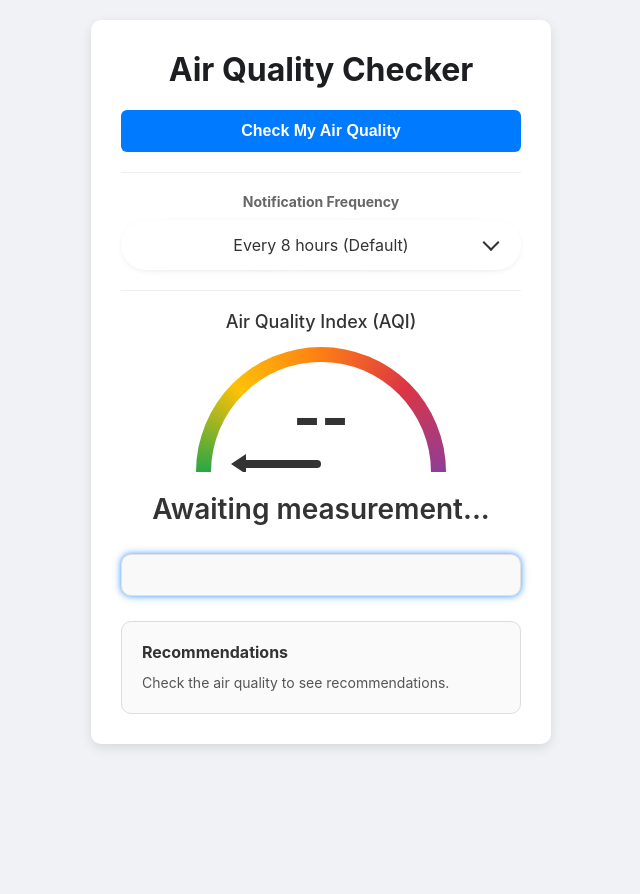
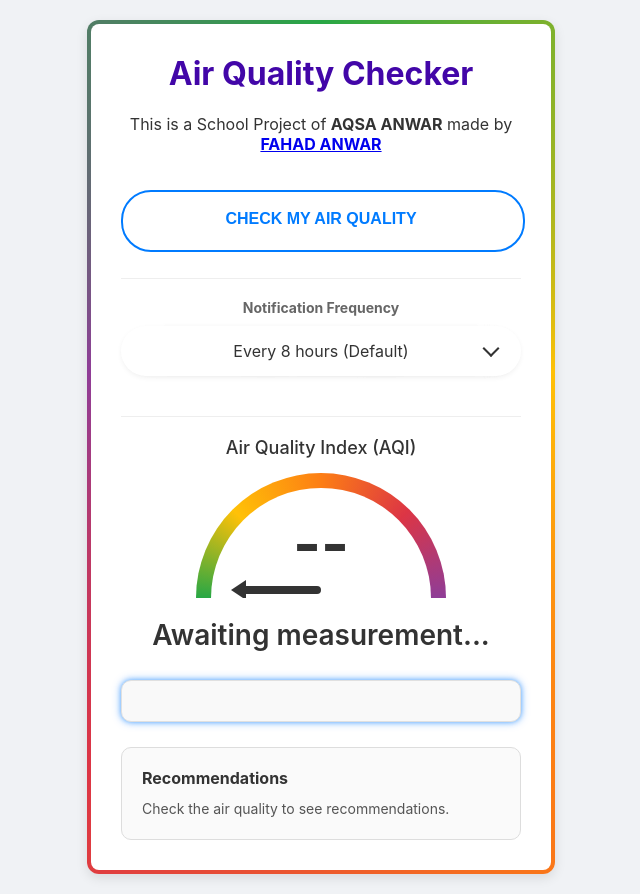
Before and after one commit to Anfahad-10/air_quality_pwa, a website: page public/index.html in a window 1280 px wide. Shown: the whole page, without its empty margins (319-959 px from the left). Before the commit the page ends 840 px from the top, so only its background shows below. Drawn offline with Linux system fonts and the light colour scheme.

Commit message:
Improved the UI

```diff
--- a/public/index.html
+++ b/public/index.html
@@ -12,9 +12,28 @@
 <body>
   <div class="app-container">
 
-    <h1>Air Quality Checker</h1>
+    <div class="title-container">
+      <h1 class="card__title">Air Quality Checker</h1>
+    </div>
+    <p>This is a School Project of <b>AQSA ANWAR</b> made by <b><a href="https://github.com/Anfahad-10"> FAHAD ANWAR</a></b></p>
+    <br>
 
-    <button id="check-btn">Check My Air Quality</button>
+
+    <button class="blob-btn" id="check-btn">
+      Check My Air Quality
+      <span class="blob-btn__inner">
+        <span class="blob-btn__blobs">
+          <span class="blob-btn__blob"></span>
+          <span class="blob-btn__blob"></span>
+          <span class="blob-btn__blob"></span>
+          <span class="blob-btn__blob"></span>
+        </span>
+      </span>
+    </button>
+
+
+
+
 
     <div id="settings-container">
   <h3>Notification Frequency</h3>
@@ -27,6 +46,7 @@
       <div class="dropdown__arrow"></div>
     </label>
 
+    <br>
     <ul class="dropdown__items">
       <li data-value="3600000">Every hour</li>
       <li data-value="10800000">Every 3 hours</li>
@@ -42,6 +62,13 @@
     <feColorMatrix in="blur" type="matrix" values="1 0 0 0 0  0 1 0 0 0  0 0 1 0 0  0 0 0 18 -7" result="goo" />
     <feBlend in="SourceGraphic" in2="goo" />
   </filter>
+
+  <filter id="goo-button">
+    <feGaussianBlur in="SourceGraphic" result="blur" stdDeviation="10"></feGaussianBlur>
+    <feColorMatrix in="blur" mode="matrix" values="1 0 0 0 0 0 1 0 0 0 0 0 1 0 0 0 0 0 21 -7" result="goo"></feColorMatrix>
+    <feBlend in2="goo" in="SourceGraphic" result="mix"></feBlend>
+  </filter>
+
 </svg>
 
     <div id="result-container">
--- a/public/style.css
+++ b/public/style.css
@@ -1,3 +1,21 @@
+@property --bg-angle {
+  inherits: false;
+  initial-value: 0deg;
+  syntax: "<angle>";
+}
+
+@keyframes spin {
+  to {
+    --bg-angle: 360deg;
+  }
+}
+
+
+
+
+
+
+
 body {
   font-family: -apple-system, BlinkMacSystemFont, "Segoe UI", Roboto, Helvetica, Arial, sans-serif;
   background-color: #f0f2f5;
@@ -11,37 +29,142 @@ body {
 }
 
 .app-container {
-  background-color: #ffffff;
+  animation: spin 3s infinite linear paused;
+
+  background:
+    linear-gradient(to bottom, #ffffff, #ffffff) padding-box,
+    conic-gradient(from var(--bg-angle), #28a745, #ffc107, #fd7e14, #dc3545, #8f3d97, #28a745) border-box;
+
+
+  border: 4px solid transparent;
+
   padding: 30px;
-  border-radius: 10px;
+  border-radius: 12px;
   box-shadow: 0 4px 12px rgba(0, 0, 0, 0.1);
   width: 100%;
   max-width: 400px;
   text-align: center;
 }
 
+.app-container:hover {
+  animation-play-state: running;
+}
+
 h1 {
   margin-top: 0;
-  color: #1c1e21;
+  color: #4206a8;
 }
 
-#check-btn {
-  background-color: #007bff;
-  color: white;
+/* public/style.css */
+
+/* --- NEW BLOB BUTTON STYLING --- */
+.blob-btn {
+  z-index: 1;
+  position: relative;
+  padding: 20px 46px;
+  margin: 0 auto 30px auto; /* Centered with space below */
+  width: 100%; /* Make it full width to match our design */
+
+  text-align: center;
+  text-transform: uppercase;
+  color: #007bff; /* Our app's blue color */
+  font-size: 16px;
+  font-weight: bold;
+  background-color: transparent;
+  outline: none;
   border: none;
-  border-radius: 6px;
-  padding: 12px 20px;
-  font-size: 16px;
-  font-weight: 600;
+  transition: color 0.5s;
   cursor: pointer;
-  transition: background-color 0.2s ease;
-  width: 100%;
-  margin-bottom: 20px;
+  border-radius: 30px;
 }
 
-#check-btn:hover {
-  background-color: #0056b3;
+.blob-btn:before {
+  content: "";
+  z-index: 1;
+  position: absolute;
+  left: 0;
+  top: 0;
+  width: 100%;
+  height: 100%;
+  border: 2px solid #007bff; /* Our app's blue color */
+  border-radius: 30px;
 }
+
+.blob-btn:after {
+  content: "";
+  z-index: -2;
+  position: absolute;
+  left: 3px;
+  top: 3px;
+  width: 100%;
+  height: 100%;
+  transition: all 0.3s 0.2s;
+  border-radius: 30px;
+}
+
+.blob-btn:hover {
+  color: #ffffff; /* White text on hover */
+}
+
+.blob-btn:hover:after {
+  transition: all 0.3s;
+  left: 0;
+  top: 0;
+}
+
+.blob-btn__inner {
+  z-index: -1;
+  overflow: hidden;
+  position: absolute;
+  left: 0;
+  top: 0;
+  width: 100%;
+  height: 100%;
+  border-radius: 30px;
+  background: #ffffff;
+}
+
+.blob-btn__blobs {
+  position: relative;
+  display: block;
+  height: 100%;
+  filter: url('#goo-button'); /* Use the new filter ID */
+}
+
+.blob-btn__blob {
+  position: absolute;
+  top: 2px;
+  width: 25%; /* 100% / 4 blobs */
+  height: 100%;
+  background: #007bff; /* Our app's blue color */
+  border-radius: 100%;
+  transform: translate3d(0, 150%, 0) scale(1.7);
+  transition: transform 0.45s;
+}
+
+.blob-btn__blob:nth-child(1) {
+  left: 0%;
+  transition-delay: 0s;
+}
+.blob-btn__blob:nth-child(2) {
+  left: 25%;
+  transition-delay: 0.08s;
+}
+.blob-btn__blob:nth-child(3) {
+  left: 50%;
+  transition-delay: 0.16s;
+}
+.blob-btn__blob:nth-child(4) {
+  left: 75%;
+  transition-delay: 0.24s;
+}
+
+.blob-btn:hover .blob-btn__blob {
+  transform: translateZ(0) scale(1.7);
+}
+
+
+
 
 #settings-container {
   margin-bottom: 20px;
```
